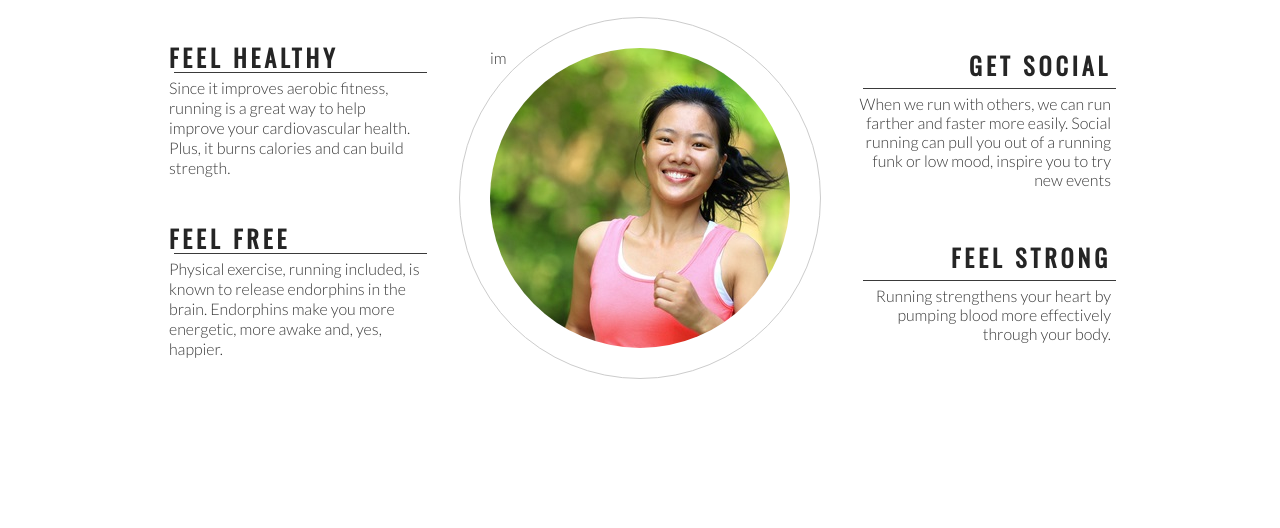
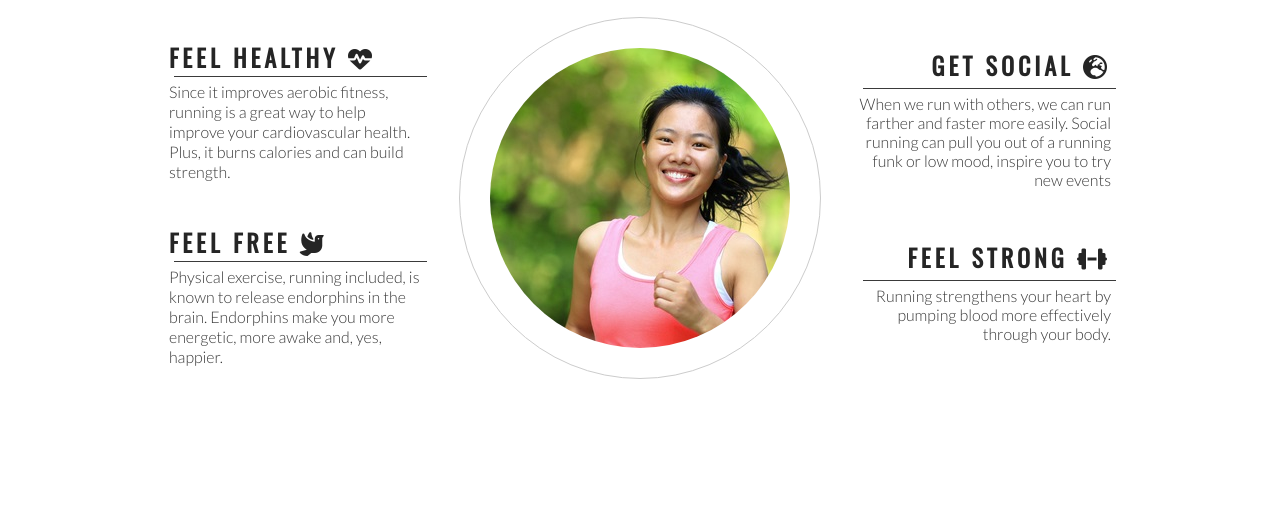
Before and after one commit to NinoFVal/Love-Running-Ex, a plain HTML site: page index.html in a window 1280 px wide. Shown: the part 764-1292 px from the top of the page. Drawn offline with nearby package versions, Linux system fonts and the light colour scheme.

Commit message:
add font awesome icons to the club ethos section

```diff
--- a/index.html
+++ b/index.html
@@ -48,7 +48,7 @@
 
       <div id="left-about">
         <div class="left-about-heading">
-          <h2>Feel Healthy</h2>
+          <h2>Feel Healthy <i class="fa-solid fa-heart-pulse"></i></i></h2>
           <hr />
           <p>
             Since it improves aerobic fitness, running is a great way to help
@@ -57,7 +57,7 @@
           </p>
         </div>
         <div class="left-about-heading">
-          <h2>Feel Free</h2>
+          <h2>Feel Free <i class="fa-solid fa-dove"></i></h2>
           <hr />
           <p>
             Physical exercise, running included, is known to release endorphins
@@ -69,7 +69,7 @@
 
       <div id="right-about">
         <div class="right-about-heading">
-          <h2>Get Social</h2>
+          <h2>Get Social <i class="fa-solid fa-earth-europe"></i></h2>
           <hr />
           <p>
             When we run with others, we can run farther and faster more easily.
@@ -78,7 +78,7 @@
           </p>
         </div>
         <div class="right-about-heading">
-          <h2>Feel Strong</h2>
+          <h2>Feel Strong <i class="fa-solid fa-dumbbell"></i></h2>
           <hr />
           <p>
             Running strengthens your heart by pumping blood more effectively
@@ -89,12 +89,18 @@
 
       <div id="center-about">
         <div id="circle-container">
-          <div id="circle-cover-bg">im</div>
+          <div id="circle-cover-bg"></div>
         </div>
       </div>
     </section>
 
     <section>Running locations, distances and times</section>
     <footer>social links here</footer>
+
+    <!-- font awesome script-->
+    <script
+      src="https://kit.fontawesome.com/943885cb90.js"
+      crossorigin="anonymous"
+    ></script>
   </body>
 </html>
```
